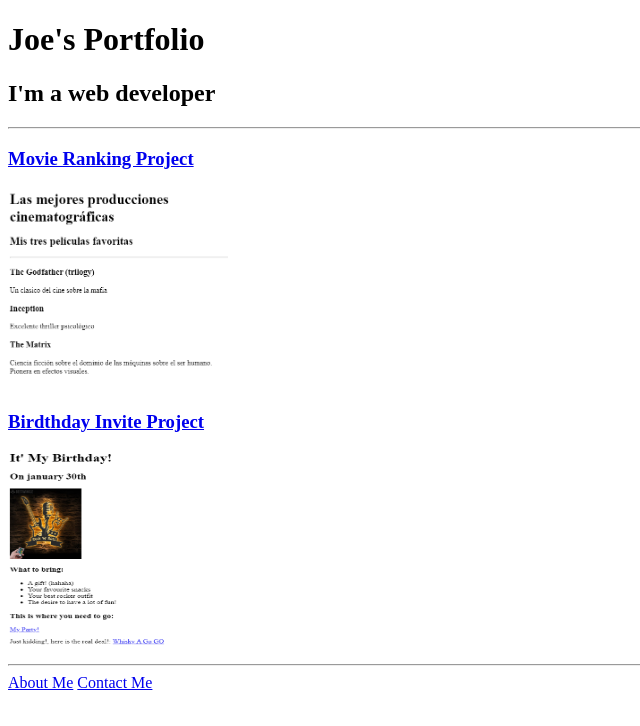
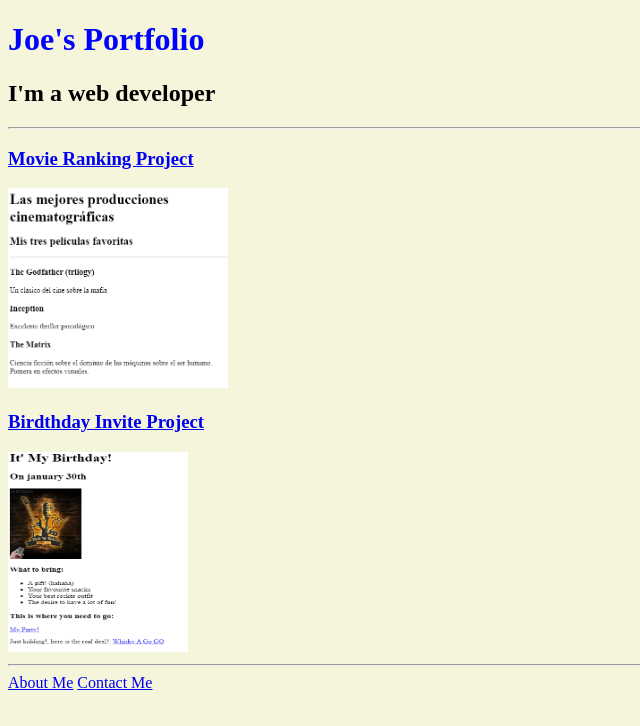
Before and after one commit to joebenitezm/html-portfolio, a plain HTML site: page index.html in a window 1280 px wide. Shown: the whole page, without its empty margins (0-640 px from the left). Drawn offline with Linux system fonts and the light colour scheme.

Commit message:
Update index.html

```diff
--- a/index.html
+++ b/index.html
@@ -6,8 +6,8 @@
     <meta name="viewport" content="width-device intial-scale=1.0">
     <title>Joe's Portfolio</title>
 </head>
-<body>
-    <h1>Joe's Portfolio</h1>
+<body style="background-color:beige;">
+    <h1 style="color:blue;">Joe's Portfolio</h1>
     <h2>I'm a web developer</h2>
     <hr />
     <h3><a href="./public/projects/movie-ranking.html">Movie Ranking Project</a></h3>
```
